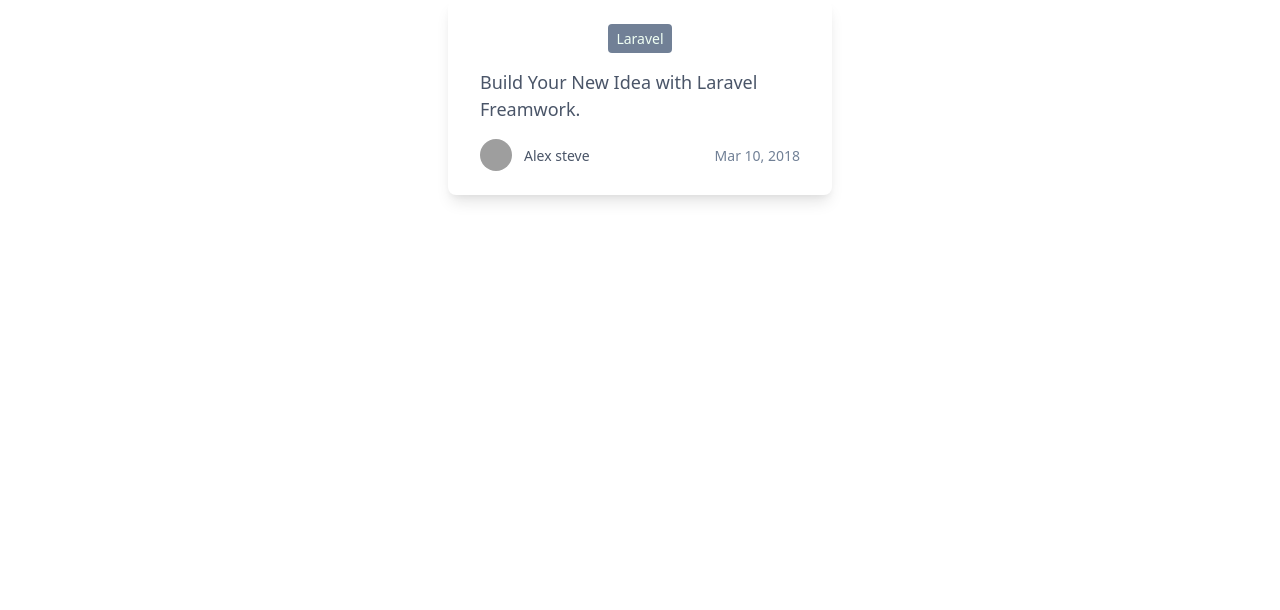
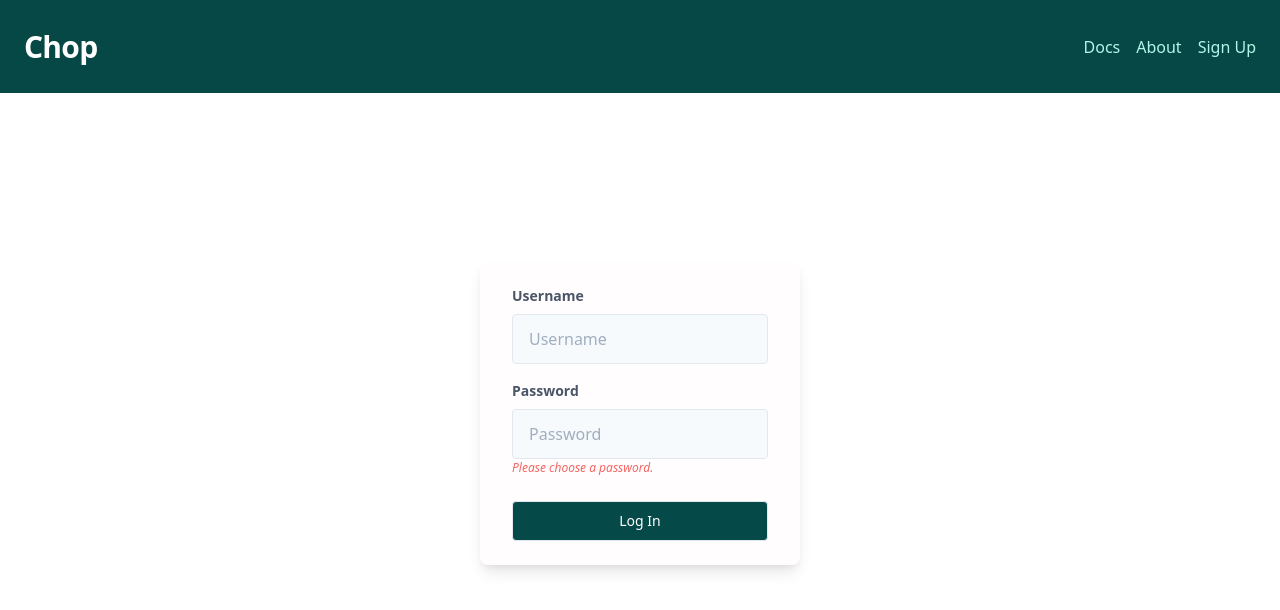
Before and after one commit to MichaelGee/chop, a React (Create React App) app: page /login in a window 1280 px wide. Shown: the top 610 px of the page. Built offline with nearby package versions, Linux system fonts and the light colour scheme; grey boxes are pictures that could not be loaded.

Commit message:
form added

```diff
--- a/src/App.css
+++ b/src/App.css
@@ -61,6 +61,32 @@
   width: 100%;
 }
 
+.form-container {
+  display: -webkit-box;
+  display: -ms-flexbox;
+  display: flex;
+  justify-items: center;
+  -webkit-box-align: center;
+      -ms-flex-align: center;
+          align-items: center;
+  height: 80vh;
+}
+
+.login-form {
+  background: #fffdfd;
+}
+
+.login-btn {
+  background: #054A49;
+  color: white;
+  width: 100%;
+  text-align: center;
+}
+
+.login-btn:hover {
+  background-color: #125e5c;
+}
+
 @media screen and (max-width: 800px) {
   .curved-banner .banner .banner-text {
     font-size: 2.5em;
--- a/src/App.scss
+++ b/src/App.scss
@@ -48,6 +48,28 @@
     width: 100%;
  }
 
+
+// Login form
+.form-container{
+    display: flex;
+    justify-items: center;
+    align-items: center;
+    height: 80vh;
+}
+.login-form{
+    background: #fffdfd;
+}
+
+.login-btn{
+    background: #054A49;
+    color: white;
+    width: 100%;
+    text-align: center;
+    &:hover{
+        background-color: #125e5c;
+    }
+}
+
   @media screen and (max-width:800px){
       .curved-banner{
           .banner{
--- a/src/components/Home/Body/mainbody.js
+++ b/src/components/Home/Body/mainbody.js
@@ -1,10 +1,36 @@
 import React from "react";
+import { Link } from "react-router-dom";
 import Diet from "../../../images/diet.png";
 import Post from "../../../images/post.png";
 import Profile from "../../../images/profile.png";
 
 const Mainbody = () => {
   return (
+    <div>
+      <div className='curved-banner'>
+        <div className='banner'>
+          <h1 className='banner-text font-thin text-center'>
+            <p>What you cookin' ?</p>
+            <p>Share it with everyone!</p>
+          </h1>
+          <div className='buttons flex justify-between my-3 space-x-4'>
+            <Link to='/login'>
+              <a
+                href='#'
+                className='inline-block text-sm px-4 py-2 leading-none border rounded text-teal-500 hover:border-white border-transparent hover:text-white hover:bg-transparent bg-white mt-4 sm:px-8 sm:py-3 px-5 py-2 lg:mt-0'
+              >
+                Log In
+              </a>
+            </Link>
+            <a
+              href='#'
+              className='inline-block text-sm px-4 py-2 leading-none border rounded text-white border-white hover:border-transparent hover:text-teal-500 hover:bg-white mt-4 sm:px-8 sm:py-3 px-5 py-2 lg:mt-0'
+            >
+              Sign Up
+            </a>
+          </div>
+        </div>
+      </div>
       <div className='body-contaniner mt-20'>
         <section className='first flex'>
           <div className='flex-auto'>
@@ -12,20 +38,20 @@
           </div>
           <div className='flex-auto px-24'>
             <h3>
-            Lorem ipsum dolor sit amet consectetur, adipisicing elit. Unde error
-            sapiente, impedit quos perferendis deleniti voluptas ratione eos
-            officia praesentium, iste tempore cum iusto provident? Consequatur
-            provident nam iure architecto.
+              Lorem ipsum dolor sit amet consectetur, adipisicing elit. Unde
+              error sapiente, impedit quos perferendis deleniti voluptas ratione
+              eos officia praesentium, iste tempore cum iusto provident?
+              Consequatur provident nam iure architecto.
             </h3>
           </div>
         </section>
         <section className='second flex mt-12'>
           <div className='flex-auto px-24'>
             <h3>
-            Lorem ipsum dolor sit amet consectetur, adipisicing elit. Unde error
-            sapiente, impedit quos perferendis deleniti voluptas ratione eos
-            officia praesentium, iste tempore cum iusto provident? Consequatur
-            provident nam iure architecto.
+              Lorem ipsum dolor sit amet consectetur, adipisicing elit. Unde
+              error sapiente, impedit quos perferendis deleniti voluptas ratione
+              eos officia praesentium, iste tempore cum iusto provident?
+              Consequatur provident nam iure architecto.
             </h3>
           </div>
           <div className='flex-auto'>
@@ -38,13 +64,14 @@
           </div>
           <div className='flex-auto px-24'>
             <h3>
-            Lorem ipsum dolor sit amet consectetur, adipisicing elit. Unde error
-            sapiente, impedit quos perferendis deleniti voluptas ratione eos
-            officia praesentium, iste tempore cum iusto provident? Consequatur
-            provident nam iure architecto.
+              Lorem ipsum dolor sit amet consectetur, adipisicing elit. Unde
+              error sapiente, impedit quos perferendis deleniti voluptas ratione
+              eos officia praesentium, iste tempore cum iusto provident?
+              Consequatur provident nam iure architecto.
             </h3>
           </div>
         </section>
+      </div>
     </div>
   );
 };
--- a/src/components/Home/Navbar/navbar.js
+++ b/src/components/Home/Navbar/navbar.js
@@ -1,5 +1,4 @@
 import React from "react";
-import { Link } from "react-router-dom";
 
 const Navbar = () => {
   /* const [open, setOpen] = React.useEffect(false); */
@@ -63,30 +62,6 @@
           </div>
         </div>
       </nav>
-      <div className='curved-banner'>
-        <div className='banner'>
-          <h1 className='banner-text font-thin text-center'>
-            <p>What you cookin' ?</p>
-            <p>Share it with everyone!</p>
-          </h1>
-          <div className='buttons flex justify-between my-3 space-x-3'>
-            <Link to='/login'>
-              <a
-                href='#'
-                className='inline-block text-sm px-4 py-2 leading-none border rounded text-teal-500 hover:border-white border-transparent hover:text-white hover:bg-transparent bg-white mt-4 sm:px-8 sm:py-3 px-5 py-2 lg:mt-0'
-              >
-                Log In
-              </a>
-            </Link>
-            <a
-              href='#'
-              className='inline-block text-sm px-4 py-2 leading-none border rounded text-white border-white hover:border-transparent hover:text-teal-500 hover:bg-white mt-4 sm:px-8 sm:py-3 px-5 py-2 lg:mt-0'
-            >
-              Sign Up
-            </a>
-          </div>
-        </div>
-      </div>
     </div>
   );
 };
--- a/src/components/Login/login.js
+++ b/src/components/Login/login.js
@@ -1,34 +1,51 @@
 import React from "react";
+import Navbar from "../Home/Navbar/navbar";
 
 const Login = () => {
   return (
     <div>
-      <div class='flex flex-col bg-white px-8 py-6 max-w-sm mx-auto rounded-lg shadow-lg'>
-        <div class='flex justify-center items-center'>
-          <a
-            class='px-2 py-1 bg-gray-600 text-sm text-green-100 rounded'
-            href='#'
-          >
-            Laravel
-          </a>
-        </div>
-        <div class='mt-4'>
-          <a class='text-lg text-gray-700 font-medium' href='#'>
-            Build Your New Idea with Laravel Freamwork.
-          </a>
-        </div>
-        <div class='flex justify-between items-center mt-4'>
-          <div class='flex items-center'>
-            <img
-              src='https://images.unsplash.com/photo-1502791451862-7bd8c1df43a7?ixlib=rb-1.2.1&ixid=eyJhcHBfaWQiOjEyMDd9&auto=format&fit=crop&w=500&q=60'
-              class='w-8 h-8 object-cover rounded-full'
-              alt='avatar'
-            />
-            <a class='text-gray-700 text-sm mx-3' href='#'>
-              Alex steve
+      <Navbar />
+      <div className='form-container'>
+        <div class='login-form flex flex-col  px-8 py-6 mx-auto rounded-lg shadow-lg max-w-xs'>
+          <form>
+            <div class='mb-4'>
+              <label
+                class='block text-gray-700 text-sm font-bold mb-2'
+                for='username'
+              >
+                Username
+              </label>
+              <input
+                class='appearance-none block w-full bg-gray-100 text-black border border-grey-lighter rounded py-3 px-4'
+                id='username'
+                type='text'
+                placeholder='Username'
+              />
+            </div>
+            <div class='mb-6'>
+              <label
+                class='block text-gray-700 text-sm font-bold mb-2'
+                for='password'
+              >
+                Password
+              </label>
+              <input
+                class='appearance-none block w-full bg-gray-100 text-black border border-grey-lighter rounded py-3 px-4'
+                id='password'
+                type='password'
+                placeholder='Password'
+              />
+              <p class='text-red-500 text-xs italic'>
+                Please choose a password.
+              </p>
+            </div>
+            <a
+              href='#'
+              className='login-btn inline-block text-sm px-4 py-2 leading-none border rounded  mt-4 sm:px-8 sm:py-3 px-5 py-2 lg:mt-0'
+            >
+              Log In
             </a>
-          </div>
-          <span class='font-light text-sm text-gray-600'>Mar 10, 2018</span>
+          </form>
         </div>
       </div>
     </div>
```
Also changed, not shown: tailwind.js, 1 other file (tests, documents, lock files or other folders). Lines whose indentation alone changed are shown as unchanged.
